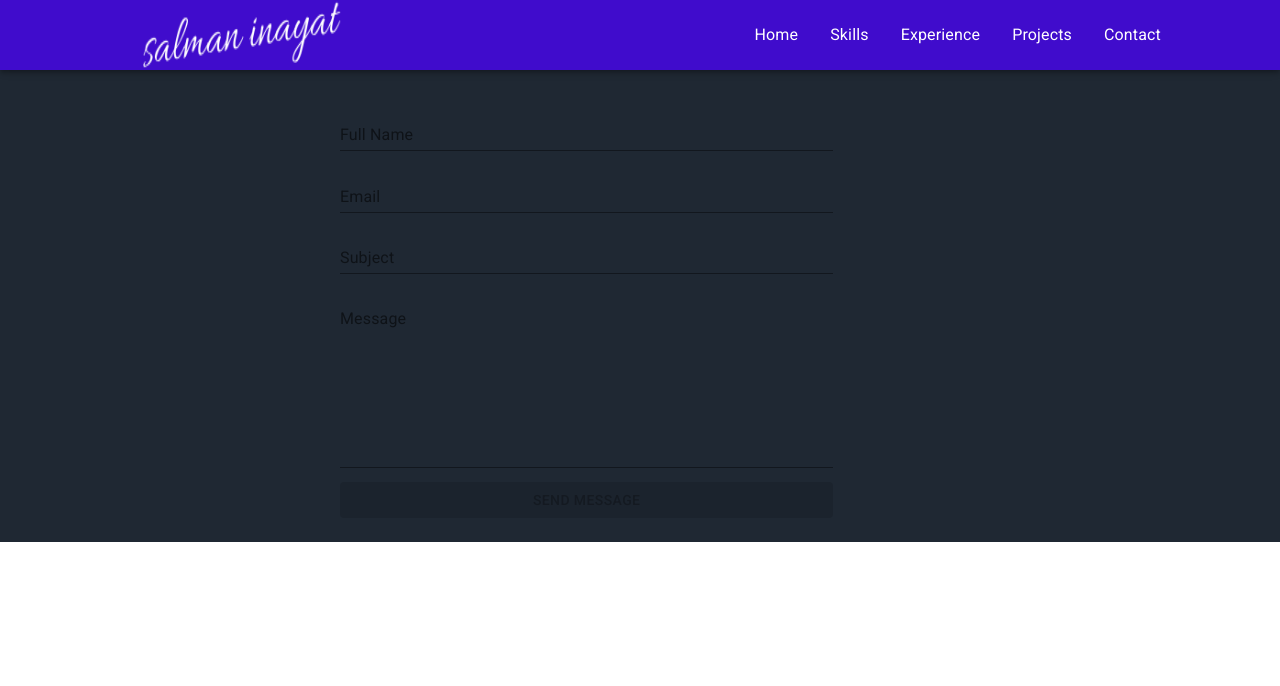
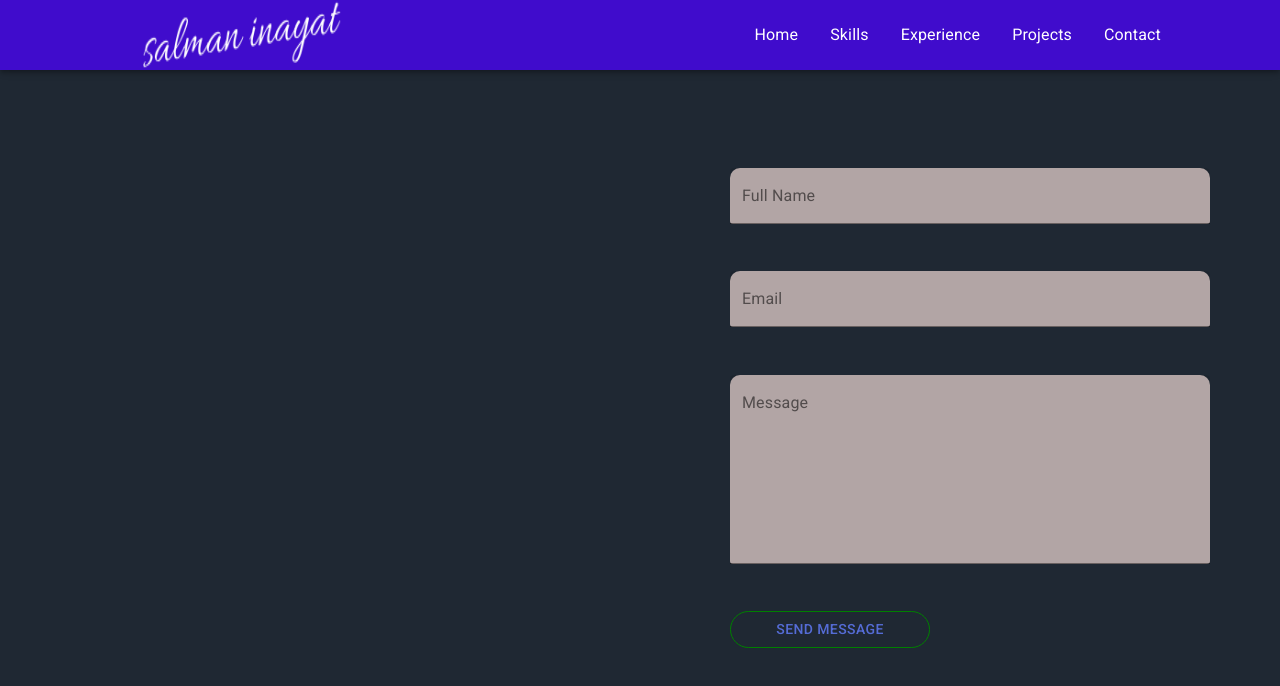
Before and after one commit to Salman-Inayat/Portfolio, a Next.js app: page /Contact in a window 1280 px wide. Shown: the top 686 px of the page. Built offline with nearby package versions, Linux system fonts and the light colour scheme.

Commit message:
Contact component updated

```diff
--- a/components/ContactFormControls.js
+++ b/components/ContactFormControls.js
@@ -24,23 +24,23 @@ export const useFormControls = () => {
     let temp = { ...errors };
 
     if ("fullName" in fieldValues)
-      temp.fullName = fieldValues.fullName ? "" : "This field is required.";
+      temp.fullName = fieldValues.fullName ? "" : "Name is required.";
 
     if ("email" in fieldValues) {
-      temp.email = fieldValues.email ? "" : "This field is required.";
+      temp.email = fieldValues.email ? "" : "Email is required.";
       if (fieldValues.email)
         temp.email = /^[^@\s]+@[^@\s]+\.[^@\s]+$/.test(fieldValues.email)
           ? ""
           : "Email is not valid.";
     }
 
-    if ("subject" in fieldValues)
-      temp.subject =
-        fieldValues.subject.length !== 0 ? "" : "This field is required.";
+    // if ("subject" in fieldValues)
+    //   temp.subject =
+    //     fieldValues.subject.length !== 0 ? "" : "This field is required.";
 
     if ("message" in fieldValues)
       temp.message =
-        fieldValues.message.length !== 0 ? "" : "This field is required.";
+        fieldValues.message.length !== 0 ? "" : "Message is required.";
 
     setErrors({
       ...temp,
@@ -76,7 +76,7 @@ export const useFormControls = () => {
     const isValid =
       fieldValues.fullName &&
       fieldValues.email &&
-      fieldValues.subject &&
+      // fieldValues.subject &&
       fieldValues.message &&
       Object.values(errors).every((x) => x === "");
 
--- a/pages/Contact.js
+++ b/pages/Contact.js
@@ -4,6 +4,44 @@ import TextField from "@material-ui/core/TextField";
 import Button from "@material-ui/core/Button";
 import styles from "../styles/Contact.module.css";
 import { useFormControls } from "../components/ContactFormControls";
+import { makeStyles } from "@material-ui/core/styles";
+
+const useStyles = makeStyles((theme) => ({
+  grid: {
+    display: "flex",
+    justifyContent: "center",
+    alignItems: "center",
+  },
+  button_container: {
+    // margin: "30px 20px",
+  },
+  button: {
+    // marginBottom: theme.spacing(2),
+    borderRadius: "5em",
+    margin: "10px 10px",
+    width: theme.spacing(25),
+    border: "1px solid green",
+  },
+  form_container: {
+    padding: theme.spacing(10),
+    color: "white",
+  },
+  textfield: {
+    backgroundColor: "#c4b5b5",
+    borderRadius: "10px 10px 3px 3px",
+    margin: "10px 10px",
+  },
+  placeholder: {
+    color: "white",
+    margin: "10px",
+  },
+  input: {
+    "&::placeholder": {
+      textOverflow: "ellipsis !important",
+      color: "white",
+    },
+  },
+}));
 
 const inputFieldValues = [
   {
@@ -17,11 +55,6 @@ const inputFieldValues = [
     id: "my-email",
   },
   {
-    name: "subject",
-    label: "Subject",
-    id: "my-subject",
-  },
-  {
     name: "message",
     label: "Message",
     id: "my-message",
@@ -31,48 +64,73 @@ const inputFieldValues = [
 ];
 
 const Contact = () => {
+  const classes = useStyles();
   const { errors, handleInputValue, handleFormSubmit, formIsValid } =
     useFormControls();
 
   return (
-    <div>
-      <Grid container>
-        <Grid item md={3} sm={12} xs={12}></Grid>
-        <Grid item md={5} sm={12} xs={12}>
+    <Grid container style={{ height: "calc(100vh - 85px)" }}>
+      <Grid item md={6} sm={12} xs={12} className={classes.grid}>
+        <object
+          type="image/svg+xml"
+          data="/contact-gif.svg"
+          height={400}
+          width={400}
+        >
+          svg-animation
+        </object>
+      </Grid>
+      <Grid item md={6} sm={12} xs={12} className={classes.form_container}>
         <form className={styles.form} onSubmit={handleFormSubmit}>
           {inputFieldValues.map((inputFieldValue, index) => {
             return (
               <TextField
                 key={index}
-                  onBlur={handleInputValue}
+                // onBlur={handleInputValue}
                 onChange={handleInputValue}
                 fullWidth
                 name={inputFieldValue.name}
                 label={inputFieldValue.label}
-                  error={errors[inputFieldValue.name]}
+                error={errors[inputFieldValue.name.length > 0]}
                 multiline={inputFieldValue.multiline ?? false}
                 rows={inputFieldValue.rows ?? 1}
+                variant="filled"
+                color="secondary"
+                InputProps={{
+                  classes: { input: classes.input },
+                }}
+                // InputLabelProps={{
+                //   style: {
+                //     textOverflow: "ellipsis",
+                //     whiteSpace: "nowrap",
+                //     overflow: "hidden",
+                //     width: "100%",
+                //     color: "white",
+                //     marginRight: "20px",
+                //   },
+                // }}
                 autoComplete="none"
-                  // {...(errors[inputFieldValue.name] && {
-                  //   error: true,
-                  //   helperText: errors[inputFieldValue.name],
-                  // })}
+                className={classes.textfield}
+                {...(errors[inputFieldValue.name] && {
+                  error: true,
+                  helperText: errors[inputFieldValue.name],
+                })}
               />
             );
           })}
           <Button
-              variant="contained"
+            variant="outlined"
+            onSubmit={handleInputValue}
             type="submit"
-              color="secondary"
-              disabled={!formIsValid()}
+            color="primary"
+            // disabled={!formIsValid()}
+            className={classes.button}
           >
             Send Message
           </Button>
         </form>
       </Grid>
-        <Grid item md={4} sm={12} xs={12}></Grid>
     </Grid>
-    </div>
   );
 };
 
--- a/styles/Contact.module.css
+++ b/styles/Contact.module.css
@@ -1,7 +1,6 @@
 .form {
   display: flex;
   flex-direction: column;
-  margin: 40px 20px;
   justify-content: space-evenly;
   height: 100%;
 }
```
Also changed, not shown: public/contact-gif.svg (added). Lines whose indentation alone changed are shown as unchanged.
